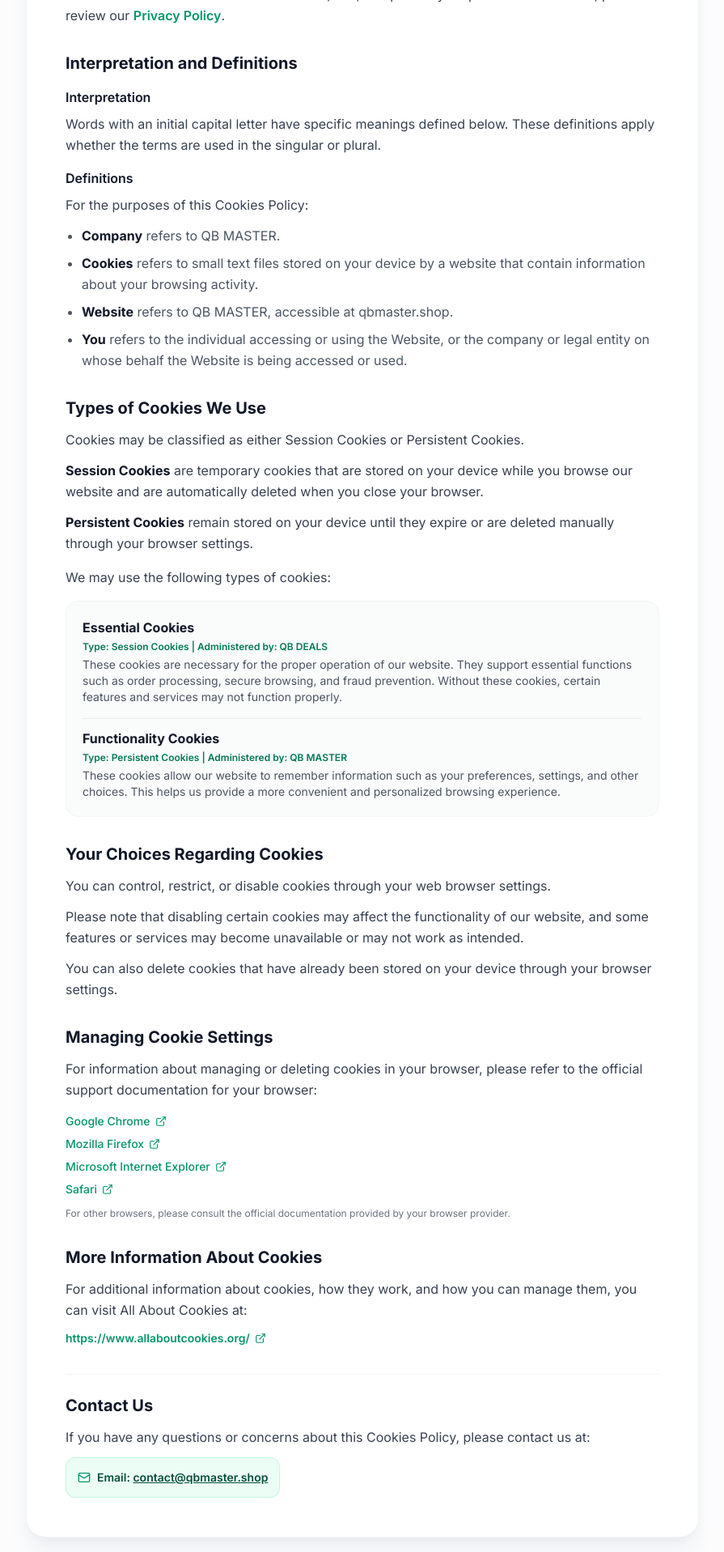
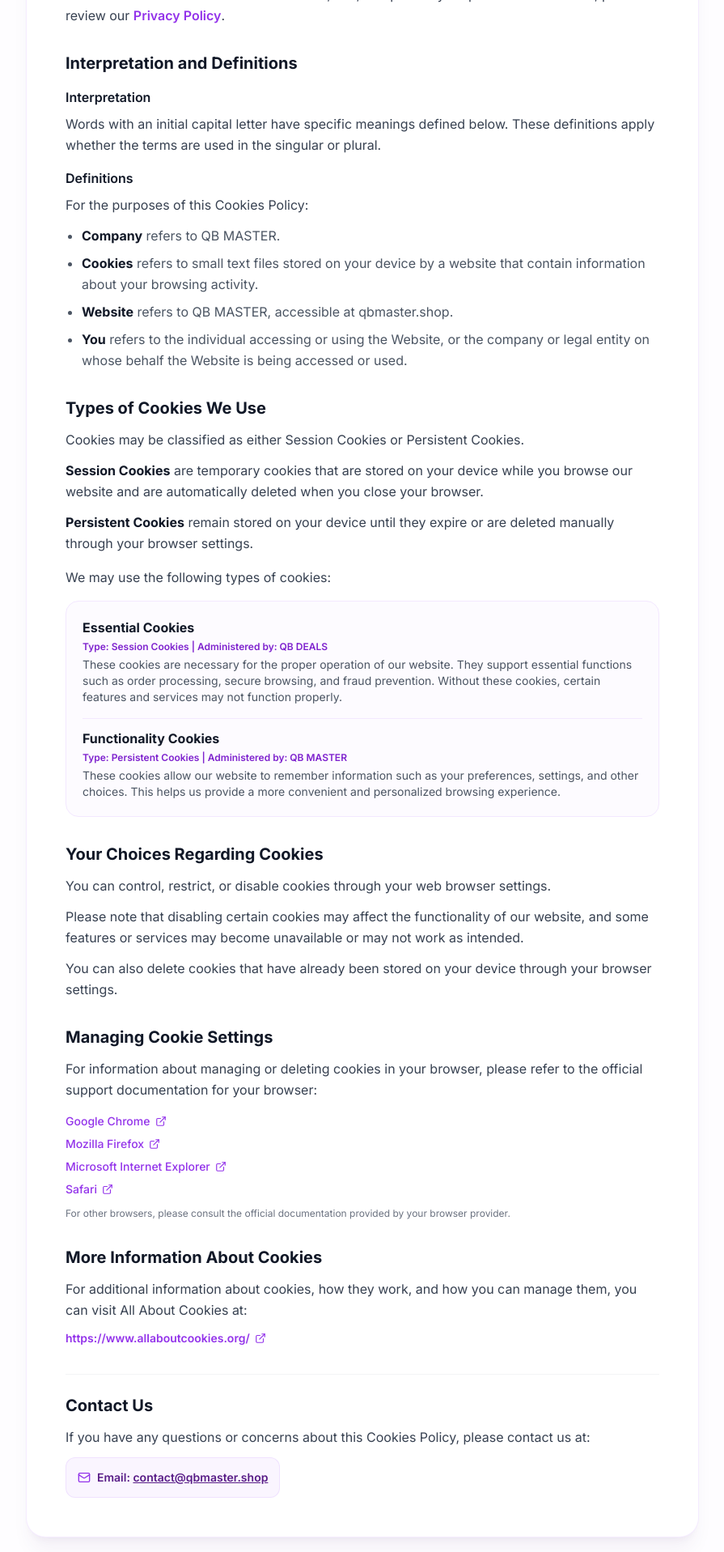
Before and after one commit to mariaelguli-hub/qbmaster.shop, a React (Vite) app: page /#/cookie-policy in a window 1280 px wide. Shown: the part 880-2797 px from the top of the page at 81% size, without its empty margins (192-1087 px from the left). Built offline with nearby package versions, Linux system fonts and the light colour scheme; no server answers.

Commit message:
Update CookiePolicy.jsx

```diff
--- a/src/pages/CookiePolicy.jsx
+++ b/src/pages/CookiePolicy.jsx
@@ -11,26 +11,26 @@
         <meta name="description" content="Cookies Policy for QB MASTER explaining how we use cookies and similar technologies." />
       </Helmet>
 
-      <section className="py-12 lg:py-20 bg-gray-50/50">
+      <section className="py-12 lg:py-20 bg-purple-50/20">
         <div className="max-w-4xl mx-auto px-4 sm:px-6 lg:px-8">
 
           {/* Back Button */}
           <Link
             to="/"
-            className="inline-flex items-center gap-1.5 text-sm font-medium text-gray-500 hover:text-emerald-700 mb-8 transition-colors"
+            className="inline-flex items-center gap-1.5 text-sm font-medium text-gray-500 hover:text-purple-700 mb-8 transition-colors"
           >
             <ArrowLeft className="w-4 h-4" /> Back to Home
           </Link>
 
           {/* Main Card */}
-          <div className="bg-white rounded-3xl p-8 sm:p-12 shadow-xl shadow-gray-200/60 border border-gray-100 text-gray-700 leading-relaxed space-y-8">
+          <div className="bg-white rounded-3xl p-8 sm:p-12 shadow-xl shadow-purple-950/5 border border-purple-100/80 text-gray-700 leading-relaxed space-y-8">
 
             {/* H1 Heading */}
             <div className="border-b border-gray-100 pb-6">
               <h1 className="text-3xl sm:text-4xl font-extrabold text-gray-900 tracking-tight mb-2">
                 Cookies Policy
               </h1>
-              <p className="text-sm text-gray-400">
+              <p className="text-sm text-purple-700 font-semibold">
                 Last updated: {new Date().toLocaleDateString('en-US', { month: 'long', day: 'numeric', year: 'numeric' })}
               </p>
             </div>
@@ -41,7 +41,7 @@
                 Introduction
               </h2>
               <p className="mb-3">
-                This Cookies Policy explains how QB MASTER (“we,” “our,” or “us”) uses cookies and similar technologies when you visit or use our website, <span className="font-semibold text-emerald-700">qbdeals.shop</span>.
+                This Cookies Policy explains how QB MASTER (“we,” “our,” or “us”) uses cookies and similar technologies when you visit or use our website, <span className="font-semibold text-purple-700">qbdeals.shop</span>.
               </p>
               <p className="mb-3">
                 By accessing or using our website, you acknowledge and agree to the use of cookies as described in this Cookies Policy and our Privacy Policy.
@@ -63,7 +63,7 @@
                 Cookies generally do not directly contain information that identifies you personally. However, information collected through cookies may be associated with other information we maintain about you.
               </p>
               <p>
-                For more information about how we collect, use, and protect your personal information, please review our <Link to="/privacy-policy" className="text-emerald-600 font-semibold hover:underline">Privacy Policy</Link>.
+                For more information about how we collect, use, and protect your personal information, please review our <Link to="/privacy-policy" className="text-purple-600 font-semibold hover:underline">Privacy Policy</Link>.
               </p>
             </div>
 
@@ -109,22 +109,22 @@
               <p className="mb-4">We may use the following types of cookies:</p>
 
               {/* Cookie Types Breakdown */}
-              <div className="space-y-4 bg-gray-50/80 p-5 rounded-2xl border border-gray-100">
+              <div className="space-y-4 bg-purple-50/40 p-5 rounded-2xl border border-purple-100">
                 <div>
                   <h3 className="text-base font-bold text-gray-900 mb-1">
                     Essential Cookies
                   </h3>
-                  <p className="text-xs text-emerald-700 font-semibold mb-1">Type: Session Cookies | Administered by: QB DEALS</p>
+                  <p className="text-xs text-purple-700 font-semibold mb-1">Type: Session Cookies | Administered by: QB DEALS</p>
                   <p className="text-sm text-gray-600">
                     These cookies are necessary for the proper operation of our website. They support essential functions such as order processing, secure browsing, and fraud prevention. Without these cookies, certain features and services may not function properly.
                   </p>
                 </div>
 
-                <div className="pt-3 border-t border-gray-200/60">
+                <div className="pt-3 border-t border-purple-100">
                   <h3 className="text-base font-bold text-gray-900 mb-1">
                     Functionality Cookies
                   </h3>
-                  <p className="text-xs text-emerald-700 font-semibold mb-1">Type: Persistent Cookies | Administered by: QB MASTER</p>
+                  <p className="text-xs text-purple-700 font-semibold mb-1">Type: Persistent Cookies | Administered by: QB MASTER</p>
                   <p className="text-sm text-gray-600">
                     These cookies allow our website to remember information such as your preferences, settings, and other choices. This helps us provide a more convenient and personalized browsing experience.
                   </p>
@@ -159,22 +159,22 @@
 
               <ul className="space-y-2 text-sm font-medium">
                 <li>
-                  <a href="https://support.google.com/accounts/answer/32050" target="_blank" rel="noopener noreferrer" className="inline-flex items-center gap-1.5 text-emerald-600 hover:underline">
+                  <a href="https://support.google.com/accounts/answer/32050" target="_blank" rel="noopener noreferrer" className="inline-flex items-center gap-1.5 text-purple-600 hover:underline">
                     Google Chrome <ExternalLink className="w-3.5 h-3.5" />
                   </a>
                 </li>
                 <li>
-                  <a href="https://support.mozilla.org/en-US/kb/delete-cookies-remove-info-websites-stored" target="_blank" rel="noopener noreferrer" className="inline-flex items-center gap-1.5 text-emerald-600 hover:underline">
+                  <a href="https://support.mozilla.org/en-US/kb/delete-cookies-remove-info-websites-stored" target="_blank" rel="noopener noreferrer" className="inline-flex items-center gap-1.5 text-purple-600 hover:underline">
                     Mozilla Firefox <ExternalLink className="w-3.5 h-3.5" />
                   </a>
                 </li>
                 <li>
-                  <a href="https://support.microsoft.com/kb/278835" target="_blank" rel="noopener noreferrer" className="inline-flex items-center gap-1.5 text-emerald-600 hover:underline">
+                  <a href="https://support.microsoft.com/kb/278835" target="_blank" rel="noopener noreferrer" className="inline-flex items-center gap-1.5 text-purple-600 hover:underline">
                     Microsoft Internet Explorer <ExternalLink className="w-3.5 h-3.5" />
                   </a>
                 </li>
                 <li>
-                  <a href="https://support.apple.com/guide/safari/manage-cookies-and-website-data-sfri11471/mac" target="_blank" rel="noopener noreferrer" className="inline-flex items-center gap-1.5 text-emerald-600 hover:underline">
+                  <a href="https://support.apple.com/guide/safari/manage-cookies-and-website-data-sfri11471/mac" target="_blank" rel="noopener noreferrer" className="inline-flex items-center gap-1.5 text-purple-600 hover:underline">
                     Safari <ExternalLink className="w-3.5 h-3.5" />
                   </a>
                 </li>
@@ -196,7 +196,7 @@
                 href="https://www.allaboutcookies.org/"
                 target="_blank"
                 rel="noopener noreferrer"
-                className="inline-flex items-center gap-1.5 font-semibold text-emerald-600 hover:underline text-sm"
+                className="inline-flex items-center gap-1.5 font-semibold text-purple-600 hover:underline text-sm"
               >
                 https://www.allaboutcookies.org/ <ExternalLink className="w-3.5 h-3.5" />
               </a>
@@ -210,9 +210,9 @@
               <p className="mb-3">
                 If you have any questions or concerns about this Cookies Policy, please contact us at:
               </p>
-              <div className="inline-flex items-center gap-2 p-3.5 bg-emerald-50 rounded-xl text-emerald-900 font-semibold text-sm border border-emerald-200/60">
-                <Mail className="w-4 h-4 text-emerald-600" />
-                <span>Email: <a href="mailto:contact@qbmaster.shop" className="underline hover:text-emerald-700">contact@qbmaster.shop</a></span>
+              <div className="inline-flex items-center gap-2 p-3.5 bg-purple-50 rounded-xl text-purple-900 font-semibold text-sm border border-purple-200/60">
+                <Mail className="w-4 h-4 text-purple-600" />
+                <span>Email: <a href="mailto:contact@qbmaster.shop" className="underline hover:text-purple-700">contact@qbmaster.shop</a></span>
               </div>
             </div>
 
```
